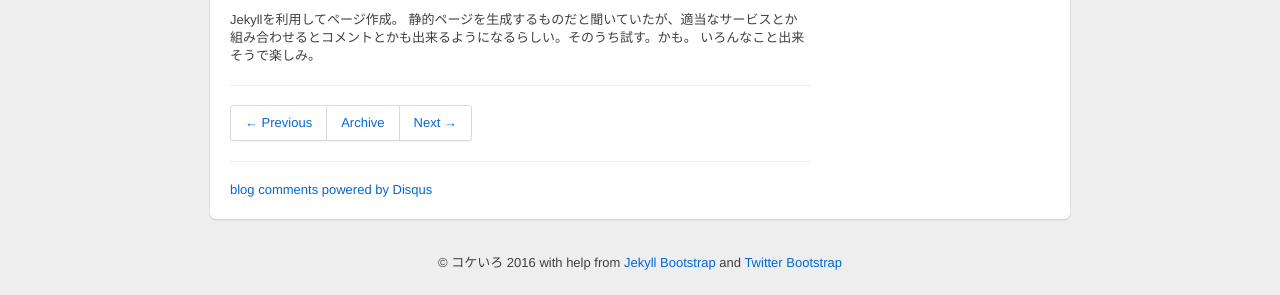
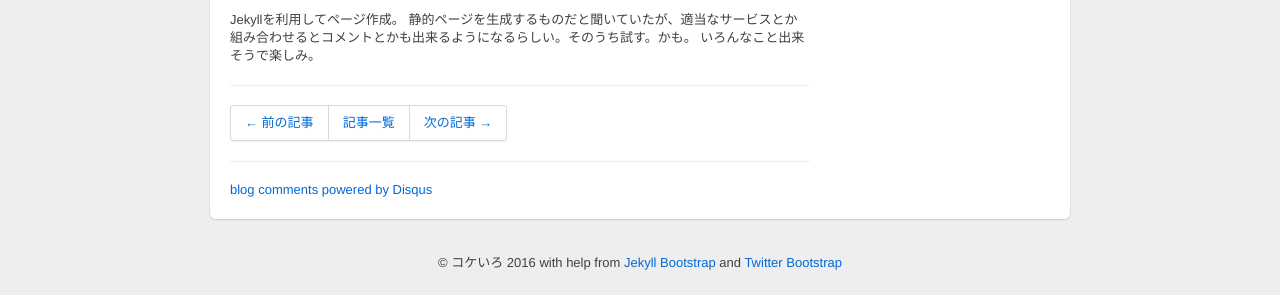
Before and after one commit to kokeiro001/kokeiro001.github.io, a Jekyll site: the page built from _posts/2016-04-25-first-commit.md, in a window 1280 px wide. Shown: the part 322-617 px from the top of the page. Built offline with Jekyll 4.4.1, drawn with Linux system fonts in a browser that asks for light colours; comment, search, counter and statistics services are not loaded.

Commit message:
記事のフッターナビゲーションを日本語化した

```diff
--- a/_includes/themes/twitter/post.html
+++ b/_includes/themes/twitter/post.html
@@ -9,15 +9,15 @@
     <div class="pagination">
       <ul>
       {% if page.previous %}
-        <li class="prev"><a href="{{ BASE_PATH }}{{ page.previous.url }}" title="{{ page.previous.title }}">&larr; Previous</a></li>
+        <li class="prev"><a href="{{ BASE_PATH }}{{ page.previous.url }}" title="{{ page.previous.title }}">&larr; 前の記事</a></li>
       {% else %}
-        <li class="prev disabled"><a>&larr; Previous</a></li>
+        <li class="prev disabled"><a>&larr; 前の記事</a></li>
       {% endif %}
-        <li><a href="{{ BASE_PATH }}{{ site.JB.archive_path }}">Archive</a></li>
+        <li><a href="{{ BASE_PATH }}{{ site.JB.archive_path }}">記事一覧</a></li>
       {% if page.next %}
-        <li class="next"><a href="{{ BASE_PATH }}{{ page.next.url }}" title="{{ page.next.title }}">Next &rarr;</a></li>
+        <li class="next"><a href="{{ BASE_PATH }}{{ page.next.url }}" title="{{ page.next.title }}">次の記事 &rarr;</a></li>
       {% else %}
-        <li class="next disabled"><a>Next &rarr;</a>
+        <li class="next disabled"><a>次の記事 &rarr;</a>
       {% endif %}
       </ul>
     </div>
```
